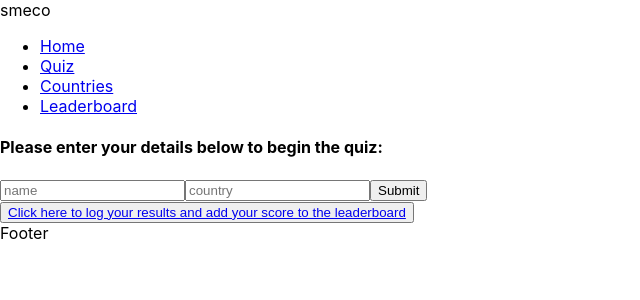
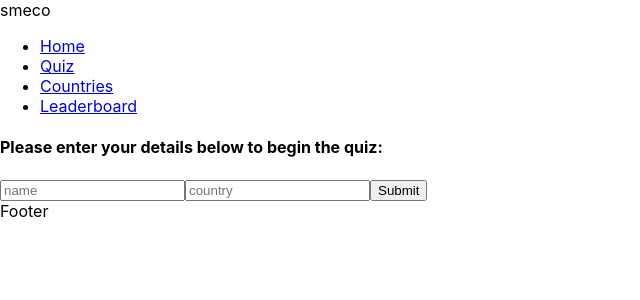
Before and after one commit to dcpieper/group_project, a React (Create React App) app in the folder client/: page /quiz in a window 1280 px wide. Shown: the top 300 px of the page, without its empty margins (0-640 px from the left). Built offline with nearby package versions, Linux system fonts and the light colour scheme; no server answers.

Commit message:
moved add results to leaderboard button to results page

```diff
--- a/client/src/components /QuizForm.js
+++ b/client/src/components /QuizForm.js
@@ -77,10 +77,11 @@ const QuizForm = ({ getQuizResult, findFact }) => {
   findFact();
   getQuizResult(totalScore);
 
+  const addData = () => {
+    setResultData();
+  }
 
-const addData = () => {
-  setResultData();
-}
+
   const handleCheckBoxChange = (item, setItem, question, setQuestion) => {
     if (item === false) {
       setItem(true);
@@ -444,7 +445,7 @@ const addData = () => {
       {quizFormComplete ? (
         <h2>Thank you for taking the quiz. Here are your results:</h2>
       ) : null}
-      <button onClick={addData}><a href="/leaderboard">Click here to log your results and add your score to the leaderboard</a></button>
+      {quizFormComplete ? <button onClick={addData}><a href="/leaderboard">Click here to log your results and add your score to the leaderboard</a></button>: null}
     </div>
   );
 };
--- a/client/src/containers /QuizContainer.js
+++ b/client/src/containers /QuizContainer.js
@@ -60,7 +60,7 @@ const QuizContainer = () => {
           Your result is {quizResult}.
           {header}
           {fact}
-          Your emissions are the equivalent of the average person in {countryScore[0].name}. <a href="/countries" >See where {countryScore[0].name} ranks compared to other countries. </a>
+          Your emissions are the equivalent of the average person in {countryScore[0].name}. <a href="/countries" >See where {countryScore[0].name} ranks compared to other countries.</a>
         </h2>
       ) : null}
     </div>
```
